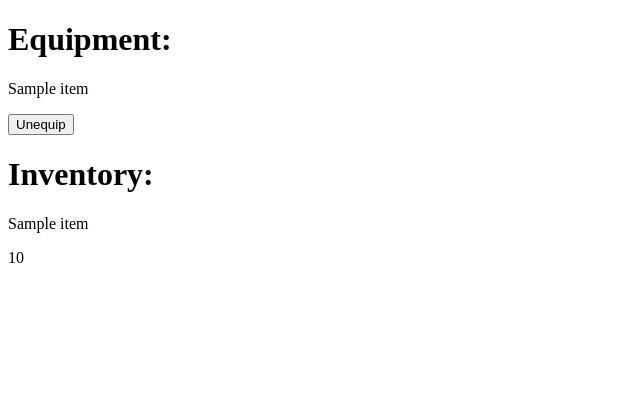
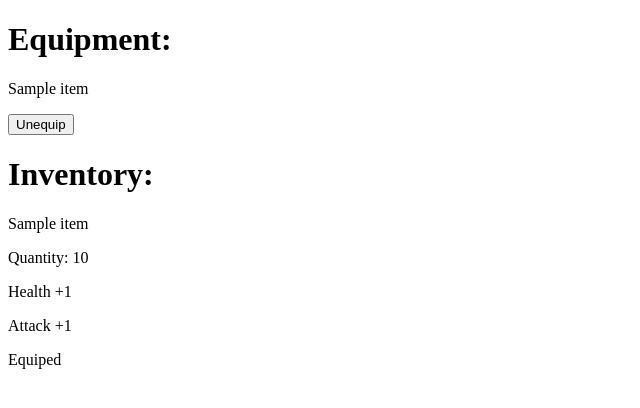
Before and after one commit to PredatorR10/Project-4-RPG, a Django app: template main_app/templates/inventory.html in a window 1280 px wide. Shown: the part 26-434 px from the top of the page, without its empty margins (0-640 px from the left). Run offline with Django 4.2, Linux system fonts and the light colour scheme; the template is opened without the code that fills it: values that come from a table or form of the project are taken from there, others are empty; tables that the repository leaves empty hold one stand-in row (values such as "Sample post").

Commit message:
updated inventory page

```diff
--- a/main_app/templates/character_info.html
+++ b/main_app/templates/character_info.html
@@ -4,7 +4,6 @@
     <a href="/{{character.name}}/monster_list">Monsters</a>
 {% endblock %}
 {% block content %}
-    <div style="display: none" id="jsonData" data-json="{{data}}"></div>
     <h1>{{character.name}}</h1>
     <h3>Level {{character.level}} {{character.charClass}}</h3>
     <p>Experience: <progress value="{{character.exp}}" max="{{character.expReq}}"></progress></p>
--- a/main_app/templates/inventory.html
+++ b/main_app/templates/inventory.html
@@ -18,12 +18,21 @@
     <h1>Inventory:</h1>
     {% for each in character.inventory_set.all %}
         <p>{{each.item.name}}</p>
-        <p>{{each.qty}}</p>
+        <p>Quantity: {{each.qty}}</p>
+        {% if each.item.statHealth %}
+            <p>Health +{{each.item.statHealth}}</p>
+        {% endif %}
+        {% if each.item.statAttack %}
+            <p>Attack +{{each.item.statAttack}}</p>
+        {% endif %}
         {% if each.item.equipable and not each.equiped %}
             <form method="post">
                 {% csrf_token %}
                 <button name="equip" value="{{each.item.name}}">Equip</button>
             </form>
         {% endif %}
+        {% if each.item.equipable and each.equiped %}
+            <p>Equiped</p>
+        {% endif %}
     {% endfor %}
 {% endblock %}
```
